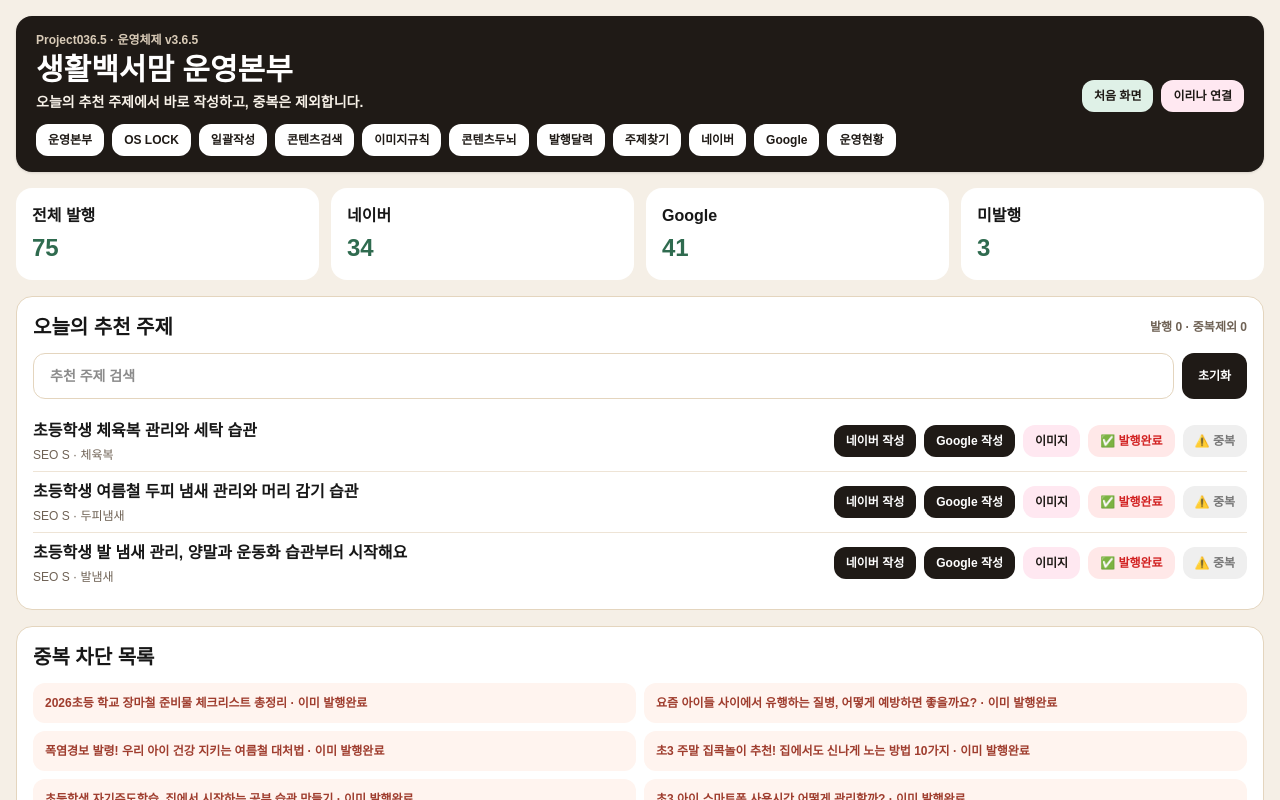
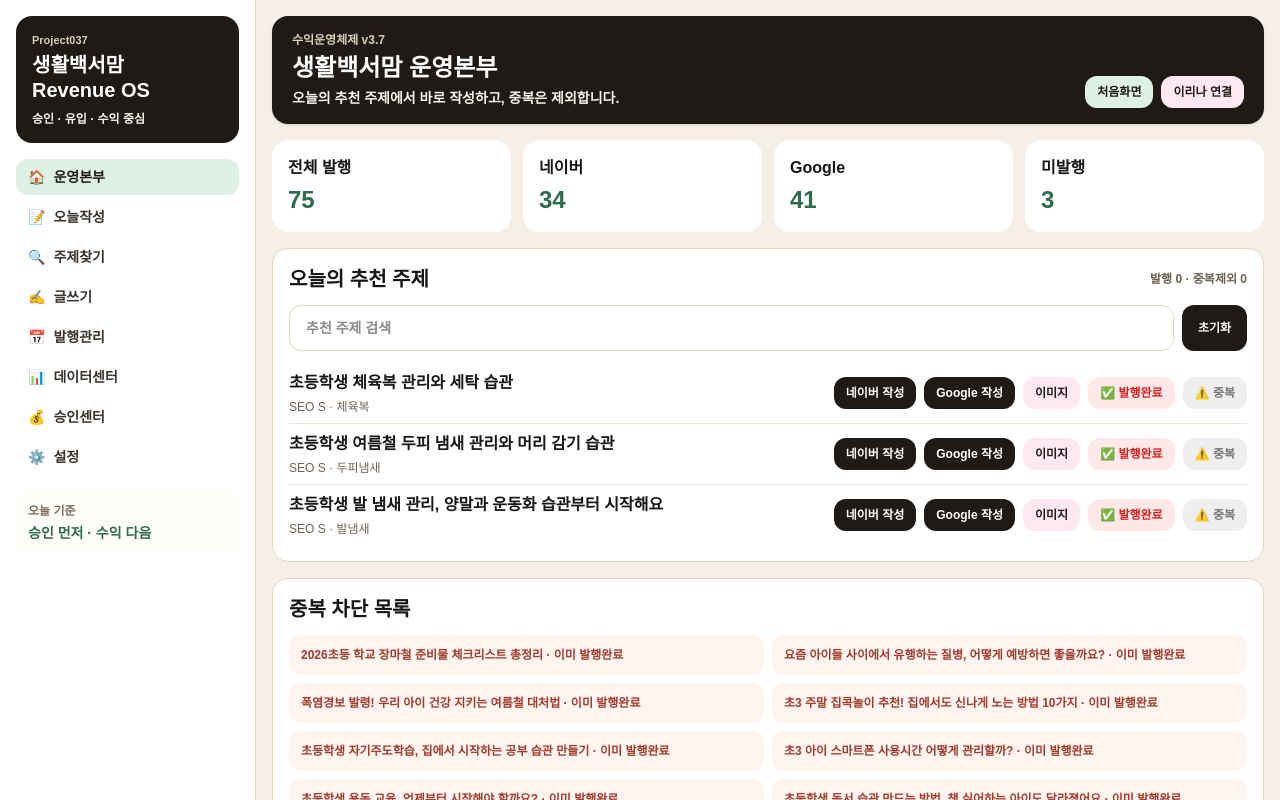
Before and after one commit to yusun7749-art/LifeBookMom-OS, a Next.js app: page / in a window 1280 px wide. Shown: the top 800 px of the page. Built offline with nearby package versions, Linux system fonts and the light colour scheme.

Commit message:
Project037 Revenue OS Left Menu

```diff
--- /dev/null
+++ b/app/approval-center/page.tsx
@@ -0,0 +1,5 @@
+import ApprovalCenter from "../../components/v4/ApprovalCenter";
+
+export default function Page() {
+  return <ApprovalCenter />;
+}
--- a/app/enterprise/page.tsx
+++ b/app/enterprise/page.tsx
@@ -1,5 +1,5 @@
-import OperationHome from "../../components/v4/OperationHome";
+import EnterpriseDashboard from "../../components/v4/EnterpriseDashboard";
 
 export default function Page() {
-  return <OperationHome />;
+  return <EnterpriseDashboard />;
 }
--- /dev/null
+++ b/components/v4/ApprovalCenter.tsx
@@ -0,0 +1,71 @@
+import Link from "next/link";
+import { approvalChecklist, revenueCategories, trafficWinners } from "../../data/v4/usableERP";
+import { Shell } from "./UsableLayout";
+
+export default function ApprovalCenter() {
+  return (
+    <Shell title="승인센터" desc="애드센스·애드포스트 승인에 필요한 부족 요소를 먼저 처리합니다.">
+      <section className="grid gap-3 md:grid-cols-3">
+        <div className="rounded-2xl bg-white p-4">
+          <p className="font-black">애드센스 승인 준비</p>
+          <p className="mt-2 text-3xl font-black text-[#2F6B4F]">진행중</p>
+          <p className="mt-1 text-xs font-bold text-[#6F6255]">콘텐츠 품질·사이트 완성도·내부링크 집중</p>
+        </div>
+        <div className="rounded-2xl bg-white p-4">
+          <p className="font-black">애드포스트 승인 준비</p>
+          <p className="mt-2 text-3xl font-black text-[#B35C3D]">UV/PV 보강</p>
+          <p className="mt-1 text-xs font-bold text-[#6F6255]">수족구 같은 실제 검색형 글 확대</p>
+        </div>
+        <div className="rounded-2xl bg-white p-4">
+          <p className="font-black">오늘 목표</p>
+          <p className="mt-2 text-3xl font-black text-[#1F1A16]">유입글 1개</p>
+          <p className="mt-1 text-xs font-bold text-[#6F6255]">승인형 리뉴얼 1개 + 내부링크 3개</p>
+        </div>
+      </section>
+
+      <section className="mt-4 rounded-2xl border border-[#E4D5BE] bg-white p-4">
+        <h2 className="text-xl font-black">승인 핵심 체크리스트</h2>
+        <div className="mt-3 grid gap-2 md:grid-cols-2">
+          {approvalChecklist.map((item) => (
+            <div key={item.label} className="flex items-center justify-between rounded-xl bg-[#FFFDF8] p-3 text-sm font-bold">
+              <span>{item.label}</span>
+              <span className="rounded-full bg-[#FFE8E8] px-2 py-1 text-xs text-[#9F3D2E]">{item.status}</span>
+            </div>
+          ))}
+        </div>
+      </section>
+
+      <section className="mt-4 grid gap-4 xl:grid-cols-2">
+        <div className="rounded-2xl border border-[#E4D5BE] bg-white p-4">
+          <h2 className="text-xl font-black">유입 성공 글 확장</h2>
+          <div className="mt-3 space-y-2">
+            {trafficWinners.map((item) => (
+              <div key={item.title} className="rounded-xl bg-[#EFF8F2] p-3">
+                <p className="font-black">{item.title}</p>
+                <p className="mt-1 text-xs font-bold text-[#2F6B4F]">유입: {item.percent}</p>
+                <p className="mt-1 text-xs text-[#6F6255]">다음 확장: {item.next}</p>
+              </div>
+            ))}
+          </div>
+        </div>
+
+        <div className="rounded-2xl border border-[#E4D5BE] bg-white p-4">
+          <h2 className="text-xl font-black">글의 역할 구분</h2>
+          <div className="mt-3 space-y-2">
+            {revenueCategories.map((item) => (
+              <div key={item.title} className="rounded-xl bg-[#FFFDF8] p-3">
+                <p className="font-black">{item.title} <span className="text-[#2F6B4F]">{item.score}</span></p>
+                <p className="mt-1 text-xs text-[#6F6255]">{item.desc}</p>
+              </div>
+            ))}
+          </div>
+        </div>
+      </section>
+
+      <div className="mt-4 flex flex-wrap gap-2">
+        <Link href="/ideas" className="rounded-xl bg-[#1F1A16] px-4 py-3 text-xs font-black text-white">유입 주제 찾기</Link>
+        <Link href="/batch-board" className="rounded-xl bg-[#DFF1E7] px-4 py-3 text-xs font-black text-[#1F1A16]">오늘작성으로 이동</Link>
+      </div>
+    </Shell>
+  );
+}
--- a/components/v4/EnterpriseDashboard.tsx
+++ b/components/v4/EnterpriseDashboard.tsx
@@ -1,53 +1,66 @@
 import Link from "next/link";
-import { originalPublishedTitles, draftQueueTitles } from "../../data/v4/cmsOriginalTitles";
-import { stats } from "../../data/v4/usableERP";
-import { Shell, WriteButton } from "./UsableLayout";
+import { approvalChecklist, revenueCategories, stats, trafficWinners } from "../../data/v4/usableERP";
+import { Shell } from "./UsableLayout";
 
 export default function EnterpriseDashboard() {
   return (
-    <Shell title="생활백서맘 운영본부" desc="발행완료로 체크한 원본 제목 기준으로 전체 프로그램에 반영합니다.">
+    <Shell title="생활백서맘 운영본부" desc="오늘은 글쓰기보다 승인·유입·수익에 도움이 되는 일을 먼저 처리합니다.">
       <section className="grid gap-3 md:grid-cols-4">
-        {stats.map((s) => (
-          <Link key={s.title} href={s.link} className="rounded-2xl bg-[#FFFDF8] p-4">
-            <p className="font-black">{s.title}</p>
-            <p className="mt-1 text-2xl font-black text-[#2F6B4F]">{s.value}</p>
-          </Link>
-        ))}
+        <Link href="/approval-center" className="rounded-2xl bg-white p-4">
+          <p className="font-black">현재 최우선</p>
+          <p className="mt-1 text-2xl font-black text-[#D22222]">승인</p>
+          <p className="mt-1 text-xs font-bold text-[#6F6255]">애드센스 + 애드포스트</p>
+        </Link>
+        <Link href="/ideas" className="rounded-2xl bg-white p-4">
+          <p className="font-black">오늘 유입글</p>
+          <p className="mt-1 text-2xl font-black text-[#2F6B4F]">1개</p>
+          <p className="mt-1 text-xs font-bold text-[#6F6255]">수족구형 검색 질문</p>
+        </Link>
+        <Link href="/batch-board" className="rounded-2xl bg-white p-4">
+          <p className="font-black">오늘작성</p>
+          <p className="mt-1 text-2xl font-black text-[#1F1A16]">바로가기</p>
+          <p className="mt-1 text-xs font-bold text-[#6F6255]">네이버·Google·이미지</p>
+        </Link>
+        <Link href="/planner" className="rounded-2xl bg-white p-4">
+          <p className="font-black">발행관리</p>
+          <p className="mt-1 text-2xl font-black text-[#1F1A16]">점검</p>
+          <p className="mt-1 text-xs font-bold text-[#6F6255]">완료·예약·내역</p>
+        </Link>
       </section>
 
-      <section className="mt-4 rounded-2xl border border-[#E4D5BE] bg-white p-4">
-        <h2 className="text-xl font-black">최근 발행 원본 제목</h2>
-        <div className="mt-3 divide-y divide-[#EEE4D6]">
-          {originalPublishedTitles.slice(0, 8).map((item) => (
-            <div key={item.id} className="flex flex-wrap items-center justify-between gap-2 py-2">
-              <p className="min-w-0 flex-1 text-sm font-bold">
-                <span className="mr-3 text-[#2F6B4F]">{item.date}</span>
-                {item.originalTitle}
-              </p>
-              <div className="flex shrink-0 flex-wrap gap-2">
-                <WriteButton title={item.originalTitle} mode="naver" />
-                <WriteButton title={item.originalTitle} mode="google" />
-                <WriteButton title={item.originalTitle} mode="image" />
+      <section className="mt-4 grid gap-4 xl:grid-cols-2">
+        <div className="rounded-2xl border border-[#E4D5BE] bg-white p-4">
+          <h2 className="text-xl font-black">오늘 꼭 처리할 승인 작업</h2>
+          <div className="mt-3 space-y-2">
+            {approvalChecklist.slice(0, 5).map((item) => (
+              <div key={item.label} className="flex items-center justify-between rounded-xl bg-[#FFFDF8] p-3 text-sm font-bold">
+                <span>{item.label}</span>
+                <span className="rounded-full bg-[#FFE8E8] px-2 py-1 text-xs text-[#9F3D2E]">{item.status}</span>
               </div>
-            </div>
-          ))}
+            ))}
+          </div>
+        </div>
+
+        <div className="rounded-2xl border border-[#E4D5BE] bg-white p-4">
+          <h2 className="text-xl font-black">실제 유입 성공 글</h2>
+          <div className="mt-3 space-y-2">
+            {trafficWinners.map((item) => (
+              <div key={item.title} className="rounded-xl bg-[#EFF8F2] p-3">
+                <p className="font-black">{item.title}</p>
+                <p className="mt-1 text-xs font-bold text-[#2F6B4F]">유입 {item.percent} · 다음 확장: {item.next}</p>
+              </div>
+            ))}
+          </div>
         </div>
       </section>
 
       <section className="mt-4 rounded-2xl border border-[#E4D5BE] bg-white p-4">
-        <h2 className="text-xl font-black">미발행 후보</h2>
-        <div className="mt-3 divide-y divide-[#EEE4D6]">
-          {draftQueueTitles.map((item) => (
-            <div key={item.id} className="flex flex-wrap items-center justify-between gap-2 py-2">
-              <p className="min-w-0 flex-1 text-sm font-bold">
-                <span className="mr-3 text-[#B35C3D]">미발행</span>
-                {item.originalTitle}
-              </p>
-              <div className="flex shrink-0 flex-wrap gap-2">
-                <WriteButton title={item.originalTitle} mode="naver" />
-                <WriteButton title={item.originalTitle} mode="google" />
-                <WriteButton title={item.originalTitle} mode="image" />
-              </div>
+        <h2 className="text-xl font-black">수익 운영 원칙</h2>
+        <div className="mt-3 grid gap-3 md:grid-cols-3">
+          {revenueCategories.map((item) => (
+            <div key={item.title} className="rounded-xl bg-[#FFFDF8] p-3">
+              <p className="font-black">{item.title} <span className="text-[#2F6B4F]">{item.score}</span></p>
+              <p className="mt-1 text-xs text-[#6F6255]">{item.desc}</p>
             </div>
           ))}
         </div>
--- a/components/v4/UsableLayout.tsx
+++ b/components/v4/UsableLayout.tsx
@@ -1,46 +1,78 @@
 "use client";
 
 import Link from "next/link";
+import { usePathname } from "next/navigation";
 import { erpMeta, menu } from "../../data/v4/usableERP";
 import { irinaLink } from "../../data/v4/irinaLink";
-import { buildIrinaPrompt } from "../../data/v4/irinaWritingRules";
+import { setSelectedTopic } from "../../data/v4/operationStore";
+
+const iconMap: Record<string, string> = {
+  "운영본부": "🏠",
+  "오늘작성": "📝",
+  "주제찾기": "🔍",
+  "글쓰기": "✍️",
+  "발행관리": "📅",
+  "데이터센터": "📊",
+  "승인센터": "💰",
+  "설정": "⚙️",
+};
 
 export function Shell({ title, desc, children }: { title: string; desc: string; children: React.ReactNode }) {
+  const pathname = usePathname();
+
   return (
-    <main className="min-h-screen bg-[#F5EFE6] p-4">
-      <section className="rounded-2xl bg-[#1F1A16] px-5 py-4 text-white shadow">
+    <main className="min-h-screen bg-[#F5EFE6]">
+      <div className="flex min-h-screen">
+        <aside className="sticky top-0 hidden h-screen w-64 shrink-0 border-r border-[#E4D5BE] bg-white p-4 lg:block">
+          <div className="rounded-2xl bg-[#1F1A16] p-4 text-white">
+            <p className="text-[11px] font-bold text-[#D9CBB7]">{erpMeta.project}</p>
+            <h1 className="mt-1 text-xl font-black leading-tight">생활백서맘<br />Revenue OS</h1>
+            <p className="mt-2 text-xs font-bold text-[#F7F1E8]">승인 · 유입 · 수익 중심</p>
+          </div>
+
+          <nav className="mt-4 space-y-1">
+            {menu.map((m) => {
+              const active = pathname === m.href || (pathname === "/" && m.href === "/enterprise");
+              return (
+                <Link key={m.href} href={m.href} className={`flex items-center gap-2 rounded-xl px-3 py-2 text-sm font-black transition ${active ? "bg-[#DFF1E7] text-[#1F1A16]" : "text-[#3A332D] hover:bg-[#F7F1E8]"}`}>
+                  <span>{iconMap[m.title] ?? "•"}</span>
+                  <span>{m.title}</span>
+                </Link>
+              );
+            })}
+          </nav>
+
+          <div className="mt-4 rounded-2xl bg-[#FFFDF8] p-3">
+            <p className="text-xs font-black text-[#7A6B5B]">오늘 기준</p>
+            <p className="mt-1 text-sm font-black text-[#2F6B4F]">승인 먼저 · 수익 다음</p>
+          </div>
+        </aside>
+
+        <section className="min-w-0 flex-1 p-4">
+          <header className="rounded-2xl bg-[#1F1A16] px-5 py-4 text-white shadow">
             <div className="flex flex-wrap items-end justify-between gap-3">
               <div>
-            <p className="text-xs font-bold text-[#D9CBB7]">{erpMeta.project} · {erpMeta.version}</p>
-            <h1 className="mt-1 text-3xl font-black">{title}</h1>
+                <p className="text-xs font-bold text-[#D9CBB7]">{erpMeta.version}</p>
+                <h1 className="mt-1 text-2xl font-black">{title}</h1>
                 <p className="mt-1 text-sm font-bold text-[#F7F1E8]">{desc}</p>
               </div>
 
               <div className="flex flex-wrap gap-2">
-            <Link href="/enterprise" className="rounded-xl bg-[#DFF1E7] px-3 py-2 text-xs font-black text-[#1F1A16]">
-              처음 화면
-            </Link>
-            <a
-              href={irinaLink.href}
-              target="_blank"
-              rel="noopener noreferrer"
-              className="rounded-xl bg-[#FFE8F1] px-3 py-2 text-xs font-black text-[#1F1A16]"
-              title={irinaLink.description}
-            >
-              이리나 연결
-            </a>
+                <Link href="/enterprise" className="rounded-xl bg-[#DFF1E7] px-3 py-2 text-xs font-black text-[#1F1A16]">처음화면</Link>
+                <a href={irinaLink.href} target="_blank" rel="noopener noreferrer" className="rounded-xl bg-[#FFE8F1] px-3 py-2 text-xs font-black text-[#1F1A16]">이리나 연결</a>
               </div>
             </div>
 
-        <div className="mt-3 flex flex-wrap gap-2">
+            <div className="mt-3 flex gap-2 overflow-x-auto lg:hidden">
               {menu.map((m) => (
-            <Link key={m.href} href={m.href} className="rounded-xl bg-white px-3 py-2 text-xs font-black text-[#1F1A16]">
-              {m.title}
-            </Link>
+                <Link key={m.href} href={m.href} className="shrink-0 rounded-xl bg-white px-3 py-2 text-xs font-black text-[#1F1A16]">{iconMap[m.title]} {m.title}</Link>
               ))}
             </div>
+          </header>
+
+          <div className="mt-4">{children}</div>
         </section>
-      <div className="mt-4">{children}</div>
+      </div>
     </main>
   );
 }
@@ -62,43 +94,22 @@ export function SmallCard({ title, value, desc, href }: { title: string; value?:
       {desc && <p className="mt-1 text-xs font-bold text-[#6F6255]">{desc}</p>}
     </div>
   );
-
   return href ? <Link href={href}>{inner}</Link> : inner;
 }
 
-async function copyAndOpenIrina(title: string, mode: string) {
-  const prompt = buildIrinaPrompt(title, mode);
-  await navigator.clipboard.writeText(prompt);
-  window.open("https://chatgpt.com/", "_blank", "noopener,noreferrer");
+export function SeoBadge({ grade }: { grade?: string }) {
+  return <span className="rounded-full bg-[#DFF1E7] px-2 py-1 text-xs font-black text-[#2F6B4F]">SEO {grade ?? "S"}</span>;
 }
 
-export function WriteButton({ title, mode = "naver" }: { title: string; mode?: string }) {
-  const label = mode === "google" ? "Google 작성" : mode === "image" ? "이미지 제작" : "네이버 작성";
+export function WriteButton({ title, mode }: { title: string; mode: "naver" | "google" | "image" }) {
+  const label = mode === "naver" ? "네이버" : mode === "google" ? "Google" : "이미지";
   return (
-    <button
-      type="button"
-      onClick={() => copyAndOpenIrina(title, mode)}
-      className="rounded-xl bg-[#1F1A16] px-3 py-2 text-xs font-black text-white"
-      title="이리나 글쓰기 명령을 복사하고 ChatGPT를 엽니다. 열린 창에서 Ctrl+V만 누르세요."
+    <Link
+      href={`/content-studio?topic=${encodeURIComponent(title)}&mode=${mode}`}
+      onClick={() => setSelectedTopic(title)}
+      className={`rounded-xl px-3 py-2 text-xs font-black ${mode === "image" ? "bg-[#FFE8F1] text-[#1F1A16]" : "bg-[#1F1A16] text-white"}`}
     >
       {label}
-    </button>
-  );
-}
-
-export function SearchButton({ query }: { query: string }) {
-  return (
-    <Link href={`/cms-search?q=${encodeURIComponent(query)}`} className="rounded-xl bg-white px-3 py-2 text-xs font-black text-[#1F1A16]">
-      검색
     </Link>
   );
 }
-
-export function SeoBadge({ grade }: { grade: string }) {
-  const bg = grade === "S" ? "#DFF1E7" : grade === "A" ? "#EFF8F2" : "#FFF4EF";
-  return (
-    <span className="rounded-full px-3 py-1 text-xs font-black text-[#2F6B4F]" style={{ background: bg }}>
-      SEO {grade}등급
-    </span>
-  );
-}
--- a/data/v4/usableERP.ts
+++ b/data/v4/usableERP.ts
@@ -1,26 +1,45 @@
 import { originalPublishedTitles, draftQueueTitles } from "./cmsOriginalTitles";
 
-export const erpMeta = { project: "Project036.5", title: "생활백서맘 운영본부", subtitle: "전역 상태 저장으로 발행/중복/선택 주제가 모든 화면에 유지됩니다.", version: "운영체제 v3.6.5" };
+export const erpMeta = {
+  project: "Project037",
+  title: "생활백서맘 Revenue OS",
+  subtitle: "애드센스 승인 · 애드포스트 승인 · 유입 · 수익을 먼저 보는 운영본부",
+  version: "수익운영체제 v3.7",
+};
 
 export const menu = [
-  { title: "운영본부", href: "/enterprise" },
-  { title: "OS LOCK", href: "/os-lock" },
-  { title: "일괄작성", href: "/batch-board" },
-  { title: "콘텐츠검색", href: "/cms-search" },
-  { title: "이미지규칙", href: "/image-guard" },
-  { title: "콘텐츠두뇌", href: "/content-brain" },
-  { title: "발행달력", href: "/planner" },
-  { title: "주제찾기", href: "/ideas" },
-  { title: "네이버", href: "/naver-board" },
-  { title: "Google", href: "/google-board" },
-  { title: "운영현황", href: "/dashboard" },
+  { title: "운영본부", href: "/enterprise", group: "daily" },
+  { title: "오늘작성", href: "/batch-board", group: "daily" },
+  { title: "주제찾기", href: "/ideas", group: "daily" },
+  { title: "글쓰기", href: "/content-studio", group: "daily" },
+  { title: "발행관리", href: "/planner", group: "daily" },
+  { title: "데이터센터", href: "/dashboard", group: "growth" },
+  { title: "승인센터", href: "/approval-center", group: "growth" },
+  { title: "설정", href: "/os-lock", group: "setting" },
 ];
 
-export const published = originalPublishedTitles.map((item) => ({ id: item.id, date: item.date, title: item.originalTitle, group: item.platform, naver: item.platform === "Naver" ? item.status : "분리관리", google: item.platform === "Google" ? item.status : "분리관리", image: "관리", keywords: item.keywords, point: item.project }));
+export const revenueCategories = [
+  { title: "유입형", desc: "수족구·로블록스·장마처럼 검색으로 방문자를 데려오는 글", score: "★★★★★" },
+  { title: "승인형", desc: "FAQ·표·체크리스트·내부링크로 사이트 신뢰를 올리는 글", score: "★★★★★" },
+  { title: "수익형", desc: "교육·보험·정부지원·쿠팡 제품으로 자연스럽게 연결되는 글", score: "★★★★☆" },
+];
 
-export const recommended = draftQueueTitles.map((item) => ({ title: item.originalTitle, group: item.platform, reason: "미발행 후보입니다.", relation: item.project, seoGrade: "S", duplicateRisk: "낮음", status: "작성 추천" }));
+export const approvalChecklist = [
+  { label: "About 소개 페이지", status: "점검필요", priority: "상" },
+  { label: "Contact 문의 페이지", status: "점검필요", priority: "상" },
+  { label: "개인정보처리방침", status: "점검필요", priority: "상" },
+  { label: "내부링크 2~5개", status: "강화필요", priority: "상" },
+  { label: "FAQ·표·체크리스트", status: "강화필요", priority: "상" },
+  { label: "검색형 제목", status: "즉시적용", priority: "상" },
+  { label: "네이버/Google 원고 차별화", status: "유지", priority: "중" },
+  { label: "이미지 최적화", status: "점검필요", priority: "중" },
+];
 
-export const blocked = originalPublishedTitles.map((item) => ({ title: item.originalTitle, reason: "이미 발행완료" }));
+export const trafficWinners = [
+  { title: "수족구 걸리면 학교 보내도 될까요?", percent: "7%", next: "수족구 격리기간 · 음식 · 형제전염 · 소독법" },
+  { title: "로블록스 자녀보호설정", percent: "상승", next: "친구추가 · 채팅차단 · 결제차단 · 계정보호" },
+  { title: "초등학생 거짓말", percent: "관심", next: "혼내기 전 확인할 원인 · 대화법" },
+];
 
 export const stats = [
   { title: "전체 발행", value: originalPublishedTitles.length, link: "/cms-search" },
@@ -29,13 +48,37 @@ export const stats = [
   { title: "미발행", value: draftQueueTitles.length, link: "/batch-board" },
 ];
 
+export const published = originalPublishedTitles.map((item) => ({
+  id: item.id,
+  date: item.date,
+  title: item.originalTitle,
+  group: item.platform,
+  naver: item.platform === "Naver" ? item.status : "분리관리",
+  google: item.platform === "Google" ? item.status : "분리관리",
+  image: "관리",
+  keywords: item.keywords,
+  point: item.project,
+}));
+
+export const recommended = draftQueueTitles.map((item) => ({
+  title: item.originalTitle,
+  group: item.platform,
+  reason: "미발행 후보입니다.",
+  relation: item.project,
+  seoGrade: "S",
+  duplicateRisk: "낮음",
+  status: "작성 추천",
+}));
+
+export const blocked = originalPublishedTitles.map((item) => ({ title: item.originalTitle, reason: "이미 발행완료" }));
+
 export const contentMap = [];
 export const calendarItems = originalPublishedTitles.map((item) => ({ date: item.date, title: item.originalTitle, naver: item.platform === "Naver" ? item.status : "-", google: item.platform === "Google" ? item.status : "-", image: "관리" }));
 export const progress = [];
 export const todayTasks = [];
 export const todayTopicCandidates = recommended;
 export const plannerDays = [];
-export const ideaCategories = ["성장", "생활", "건강", "안전", "디지털"];
+export const ideaCategories = ["유입형", "승인형", "수익형", "건강", "교육", "생활"];
 export const keywordIdeas = recommended.map((item) => item.title);
 export const platformStatus = [];
 export const publishFlow = ["네이버 작성", "Google 작성", "이미지", "예약/발행완료"];
```
Also changed, not shown: 1 other file (tests, documents, lock files or other folders). Lines whose indentation alone changed are shown as unchanged.
